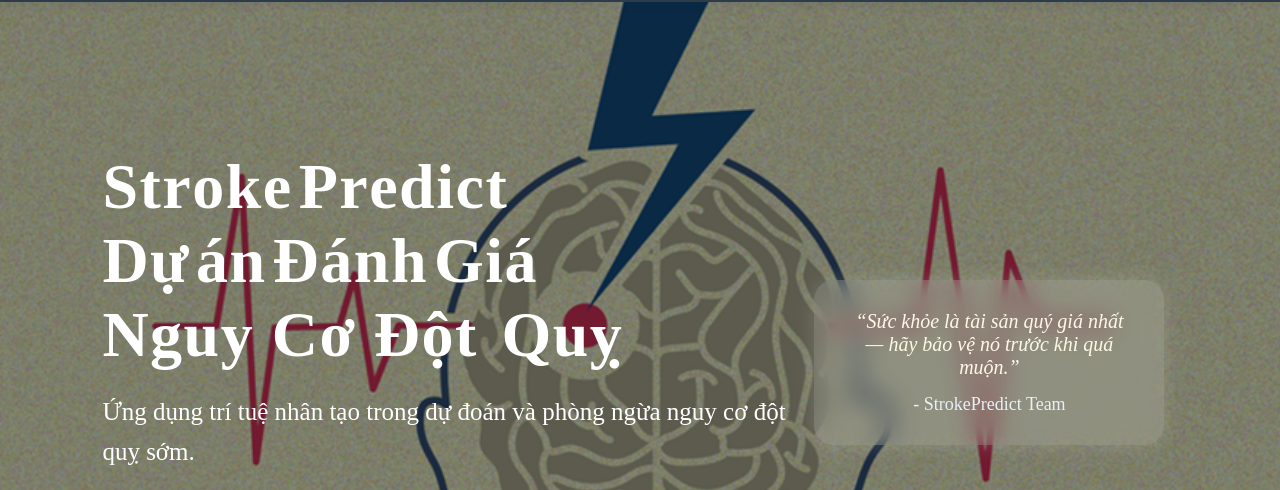
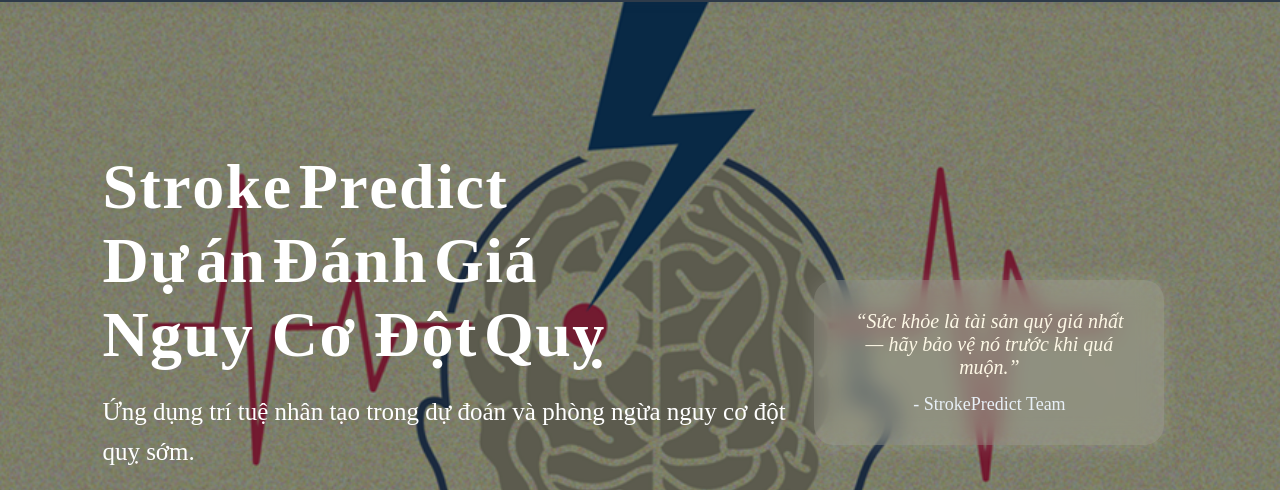
Before and after one commit to Saun-B/StrokePredict, a plain HTML site: page docs/index.html in a window 1280 px wide. Shown: the part 90-580 px from the top of the page. Drawn offline with Linux system fonts and the light colour scheme.

Commit message:
new update

```diff
--- a/docs/index.html
+++ b/docs/index.html
@@ -34,7 +34,7 @@
                 <span style="--i:26"> </span><span style="--i:27">G</span><span style="--i:28">i</span><span style="--i:29">á</span><span style="--i:30"> </span>
                 <br>
                 <span style="--i:31">N</span><span style="--i:32">g</span><span style="--i:33">u</span><span style="--i:34">y</span><span style="--i:35" class="sp">&nbsp;</span><span style="--i:36">C</span><span style="--i:37">ơ</span><span style="--i:38" class="sp">&nbsp;</span><span style="--i:39">Đ</span><span style="--i:40">ộ</span><span style="--i:41">t</span>
-                <span style="--i:42" class="sp">&nbsp;</span><span style="--i:43">Q</span><span style="--i:44">u</span><span style="--i:45">ỵ</span>
+                <span style="--i:42"> </span><span style="--i:43">Q</span><span style="--i:44">u</span><span style="--i:45">ỵ</span>
                 </h1>
 
                 <p class="sub-text">
```
